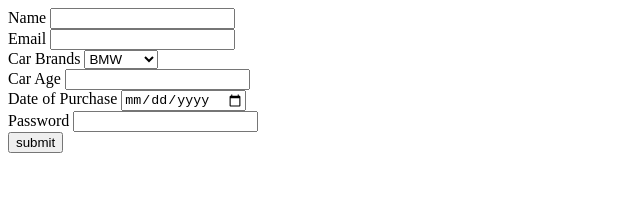
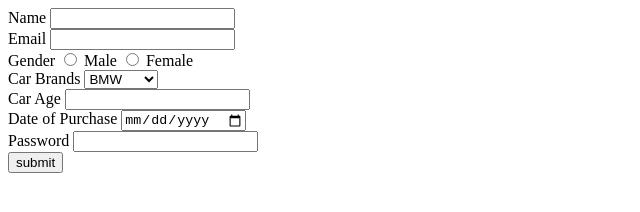
Before and after one commit to acciojob/car-insurance-form-mayur3724, a website: page main.html in a window 1280 px wide. Shown: the whole page, without its empty margins (0-640 px from the left). Drawn offline with Linux system fonts and the light colour scheme.

Commit message:
created a submission

```diff
--- a/main.html
+++ b/main.html
@@ -17,6 +17,14 @@
 		<div>
 			<label for="email">Email</label>
 			<input id="email" type="email" required>
+		</div>
+
+				<div>
+			<label for="gender">Gender</label>
+			<input type="radio" name="gender" id="gender_m" required>
+			<label for="gender_f">Male</label>
+			<input type="radio" name="gender" id="gender_f" required>
+			<label for="gender_m">Female</label>
 		</div>
 
 		<div>
```
